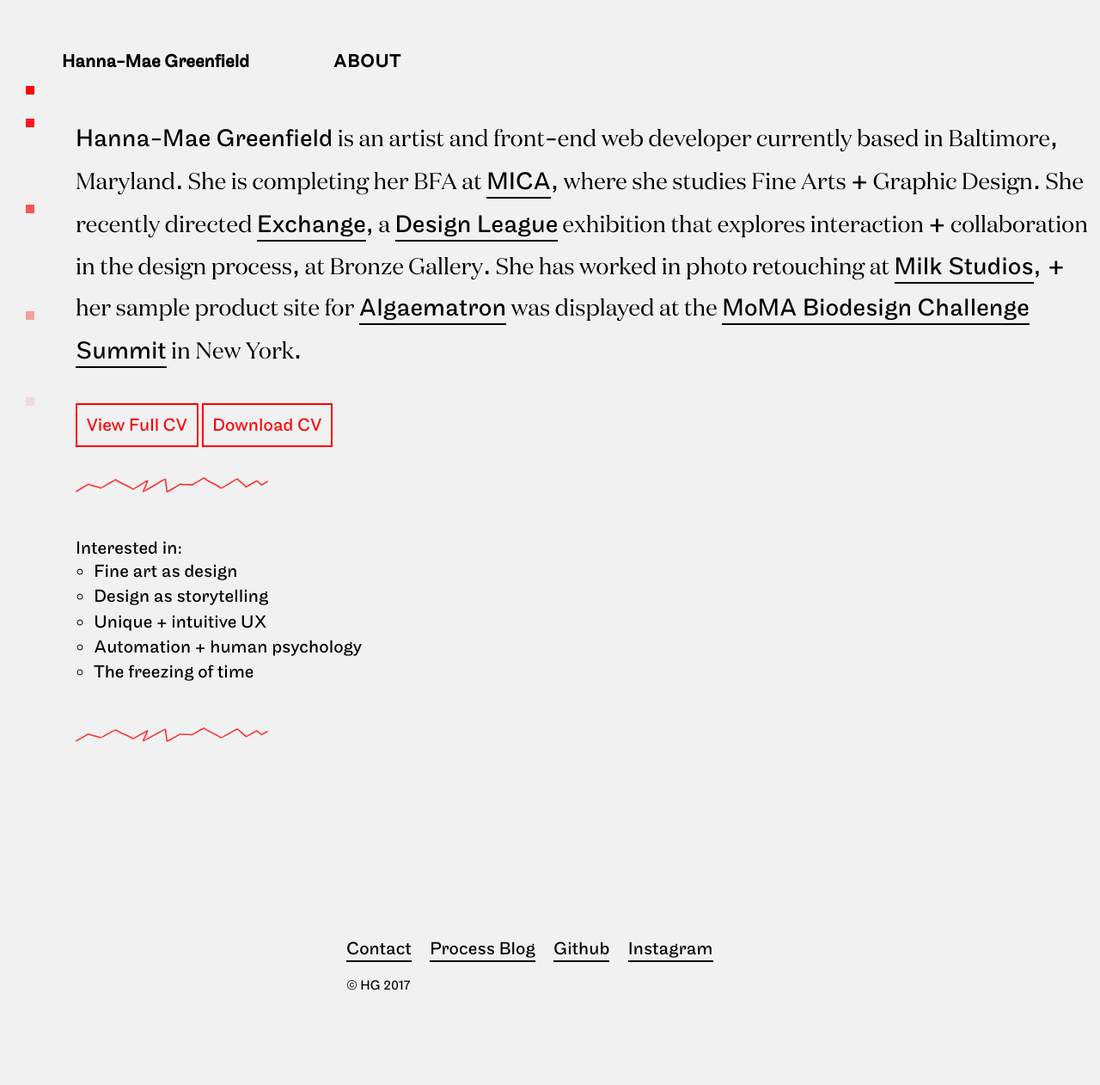
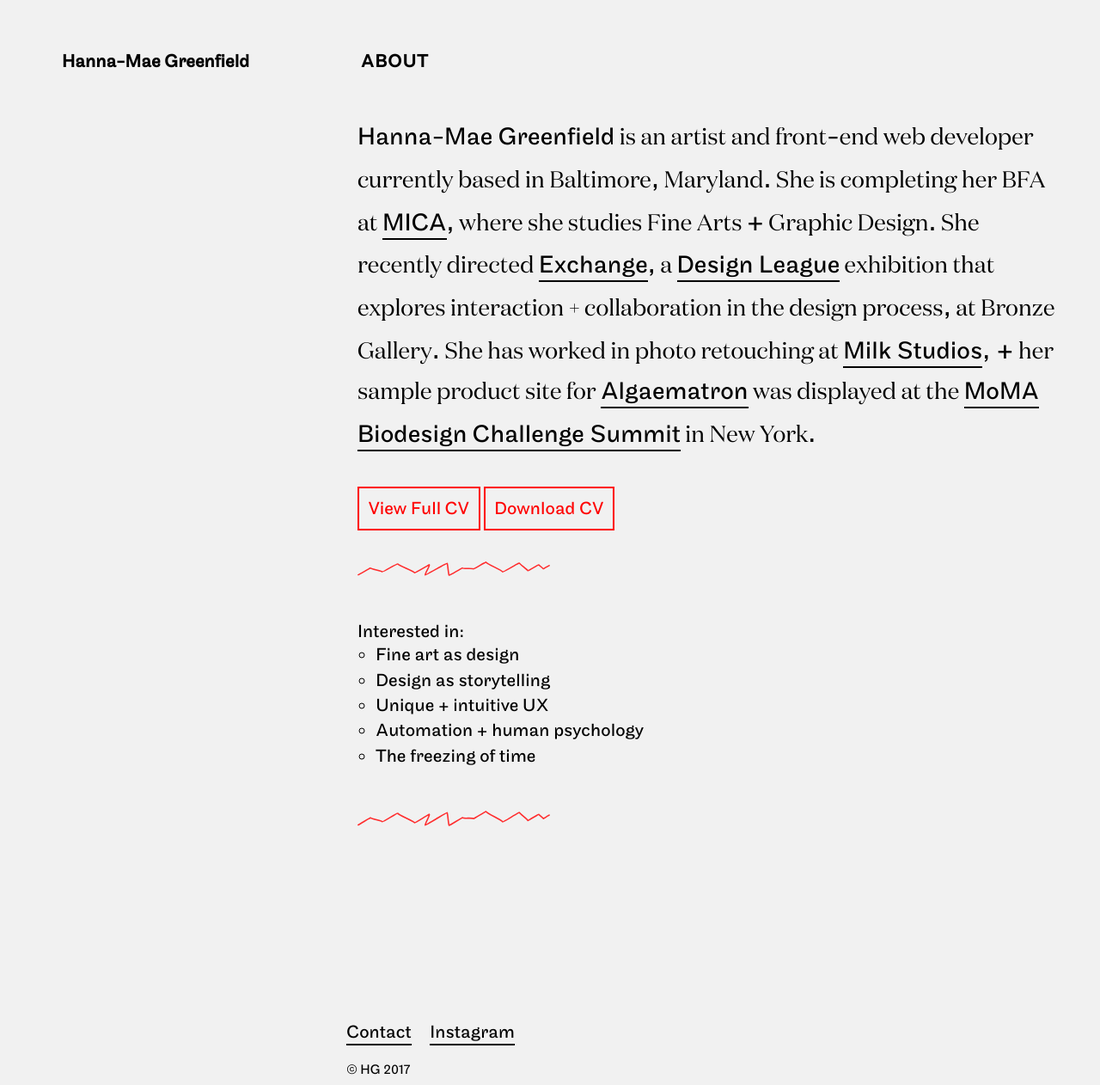
Before and after one commit to hgreenfield/hgreenfield.github.io, a plain HTML site: page about.html in a window 1280 px wide. Shown: the whole page at 86% size. Before the commit the page ends 1164 px from the top, so only its background shows below. Drawn offline with nearby package versions, Linux system fonts and the light colour scheme.

Commit message:
resize columns

```diff
--- a/about.html
+++ b/about.html
@@ -24,23 +24,23 @@
   </div>
 
 <!-- RIGHT NAVIGATION -->
-  <div id="wrapper-left">
+<div id="wrapper-right">
   <nav><h1>
-      <ul class="maple-reg pt16 lh25 k1">
+    <ul class='maple-reg pt16 lh25 k1'>
       <!-- <li><a class="glow_red" href="http://hannam.ae/work">WORK</a></li> -->
       <li><a class="glow_red" href="http://hannam.ae/about">ABOUT</a></li>
     </ul>
   </h1>
   </nav>
-    <div id="snow_width">
+</div>
+    <!-- <div id="snow_width">
       <div id="snowZone"></div>
-    </div>
-  </div>
+    </div> -->
 <div id="wrapper-right">
-    <main class= "clear">
+  <main class= "about">
     <p class= "domaine pt20 lh30"><a class="maple-reg pt22 strike preview">Hanna-Mae Greenfield<img class="hidden hover-image" src="images/selfie.jpg"></span></a> is an artist and front<span class="maple-reg pt22">-</span>end web developer currently based in Baltimore<span class="maple-reg pt25">,</span> Maryland<span class="maple-reg pt25">.</span>
       She is completing her BFA at <a class="underline invert_red maple-reg pt22 preview" href="http://www.mica.edu"><img class="hidden hover-image" src="images/mica.jpg">MICA</a><span class="maple-reg pt25">,</span> where she studies Fine Arts <span class="maple-reg pt25">+</span> Graphic Design<span class="maple-reg pt25">.</span>
-        She recently directed <a class="underline invert_red maple-reg pt22 preview" href="https://www.behance.net/gallery/57990285/F17-Exhibition-Identity-Exchange"><img class="hidden hover-image" src="images/exchange.jpg">Exchange</a><span class="maple-reg pt25">,</span> a <a class="underline invert_red maple-reg pt22 preview" href="https://www.behance.net/micadesign21c5"><img class="hidden hover-image" src="images/designleague.jpg">Design League</a> exhibition that explores interaction <span class="maple-reg pt25">+</span> collaboration in the design process<span class="maple-reg pt25">,</span> at Bronze Gallery<span class="maple-reg pt25">.</span>
+      She recently directed <a class="underline invert_red maple-reg pt22 preview" href="https://www.behance.net/gallery/57990285/F17-Exhibition-Identity-Exchange"><img class="hidden hover-image" src="images/exchange.jpg">Exchange</a><span class="maple-reg pt25">,</span> a <a class="underline invert_red maple-reg pt22 preview" href="https://www.behance.net/micadesign21c5"><img class="hidden hover-image" src="images/designleague.jpg">Design League</a> exhibition that explores interaction <spanclass="maple-reg pt25">+</span> collaboration in the design process<span class="maple-reg pt25">,</span> at Bronze Gallery<span class="maple-reg pt25">.</span>
       She has worked in photo retouching at <a class="underline invert_red maple-reg pt22 preview" href="http://milkgroup.com/"><img class="hidden hover-image" src="images/milk.jpg">Milk Studios</a><span class="maple-reg pt25">, +</span> her sample product site for <a class="underline invert_red maple-reg pt22 preview" href="http://algaematron.com"><img class="hidden hover-image" src="images/algaematron.jpg">Algaematron</a> was displayed at the <a class="underline invert_red maple-reg pt22 preview" href="http://biodesignchallenge.org/summit-2017-1/"><img class="hidden hover-image" src="images/moma.jpg">MoMA Biodesign Challenge Summit</a> in New York<span class="maple-reg pt25">.</span>
     </p>
     <div class="break3 inline"><a class="button maple-reg pt16 red pad-around2" href="http://hannam.ae/cv">View Full CV</a></div>
@@ -65,8 +65,6 @@
     <ul class="maple-reg pt16">
       <ul class='maple-reg pt16 lh25 pad_6'>
         <li><a class="underline invert_red" href="mailto:hgreenfield@mica.edu" target="_blank">Contact</a></li>
-        <li><a class="underline invert_red" href="http://www.studioplease.tumblr.com" target="_blank">Process Blog</a></li>
-        <li><a class="underline invert_red" href="http://www.github.com/hgreenfield" target="_blank">Github</a></li>
         <li><a class="underline invert_red" href="https://www.instagram.com/planet_tan_official/" target="_blank">Instagram</a></li>
       </ul>
     <p class="maple-reg pt12">&copy HG 2017</p>
--- a/css/styles.css
+++ b/css/styles.css
@@ -12,16 +12,7 @@
 
 ul{
 	list-style-type: none;
-
 }
-a :hover{
-	cursor: pointer;
-}
-
-/* DOESNT WORK??
-.cursor{
-	cursor: url("images/cursor.png"), default;
-} */
 
 /*A NICE GREEN*/
   /*background-color: #61ab20;*/
@@ -32,23 +23,27 @@
 	float: left;
 	padding-top: 3em;
 	padding-left: 4em;
-	padding-right: 1em;
+	/* padding-right: 1em; */
 }
 
 #wrapper-right{
 	float:left;
 	padding-top: 3em;
-	padding-left: 5em;
+	padding-left: 7em;
+	margin-right: 2em;
 	display: inline-block;
 }
 
 main{
 	float:left;
-	/* margin-left:24.7em; */
+	/* margin-left:18.5em; */
 	display:inline-block;
 	/*width: 45em;*/
 }
 
+.about{
+	margin-left:18.5em;
+}
 footer{
 	clear:both;
 	display:block;
```
Also changed, not shown: Work.html (+4 -2 lines), index.html (+6 -7 lines). Lines whose indentation alone changed are shown as unchanged.
